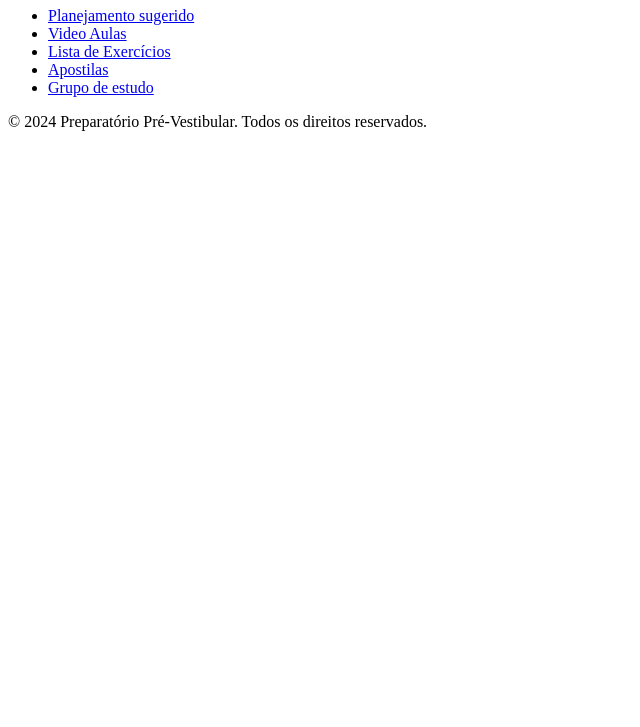
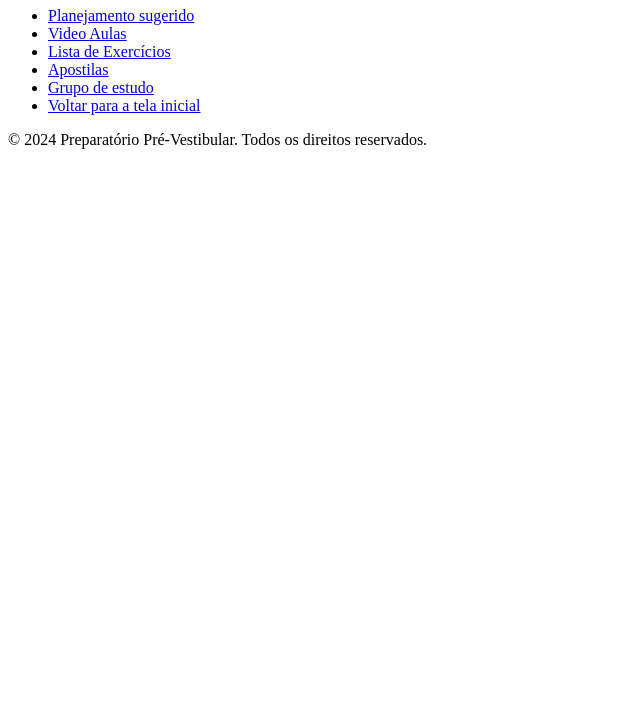
Before and after one commit to JJinKm/JJinKm.github.io, a plain HTML site: page tela_matematica.html in a window 1280 px wide. Shown: the part 73-800 px from the top of the page, without its empty margins (0-640 px from the left). Drawn offline with Linux system fonts and the light colour scheme.

Commit message:
Botão para voltar para a tela inicial

```diff
--- a/tela_matematica.html
+++ b/tela_matematica.html
@@ -29,6 +29,9 @@
             <li>
                 <a href="#">Grupo de estudo</a>
             </li>
+            <li>
+                <a href="index.html">Voltar para a tela inicial</a>
+            </li>
         </ul>
     </main>
     <footer>
```
Also changed, not shown: tela_plano_ensino.html (+3 -0 lines).
